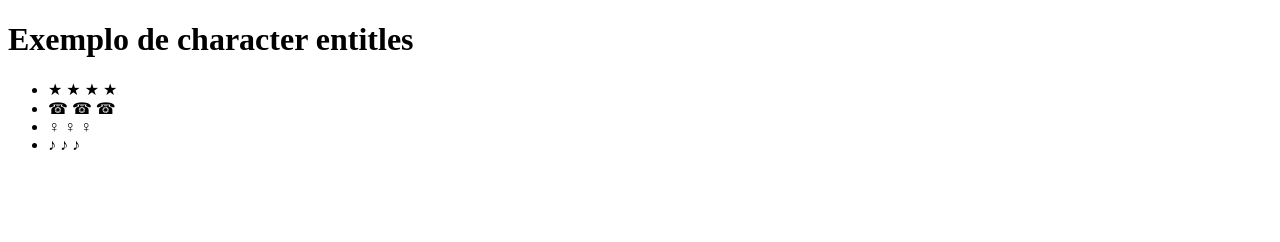
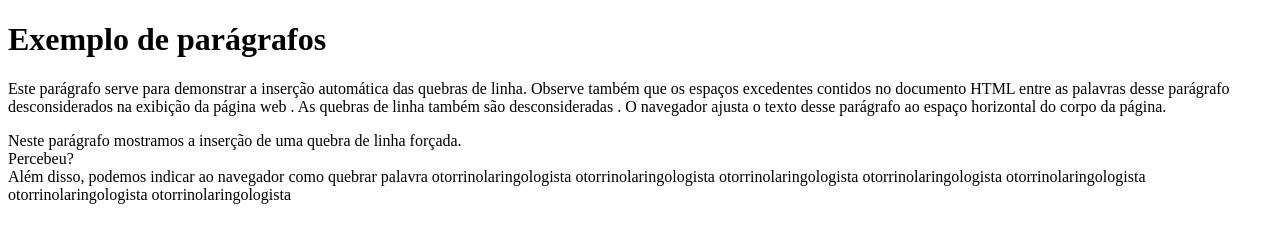
Before and after one commit to JonatthanLucato1/Exercicios-de-AW1, a plain HTML site: page index.html in a window 1280 px wide. Drawn offline with Linux system fonts and the light colour scheme.

Commit message:
exercicio3

```diff
--- a/index.html
+++ b/index.html
@@ -6,12 +6,12 @@
     <meta name="viewport" content="width=device-width, initial-scale=1.0">
 </head>
 <body>
-    <h1>Exemplo de character entitles</h1>
-    <ul>
-        <li>&starf; &bigstar; &#x02605; &#9733;</li>
-        <li>&phone; &#x0260E; &#9742;</li>
-        <li>&female; &#x02640; &#9792;</li>
-        <li>&sung; &#x0266A; &#9834;</li>
-    </ul>
+    <h1>Exemplo de parágrafos</h1>
+    <p>Este parágrafo serve para demonstrar a inserção automática das quebras de linha. Observe também que os espaços excedentes contidos no documento HTML entre as palavras desse parágrafo desconsiderados na exibição da página web . As quebras de linha também são desconsideradas . O navegador ajusta o texto desse parágrafo ao espaço horizontal do corpo da página.</p>
+
+    <p> Neste parágrafo mostramos a inserção de uma quebra de linha forçada. <br> Percebeu? <br> Além disso, podemos indicar ao navegador como quebrar
+        palavra otorrinolaringologista otorrinolaringologista otorrinolaringologista
+        otorrinolaringologista otorrinolaringologista otorrinolaringologista otorrinolaringologista
+    </p>
 </body>
 </html>
```
